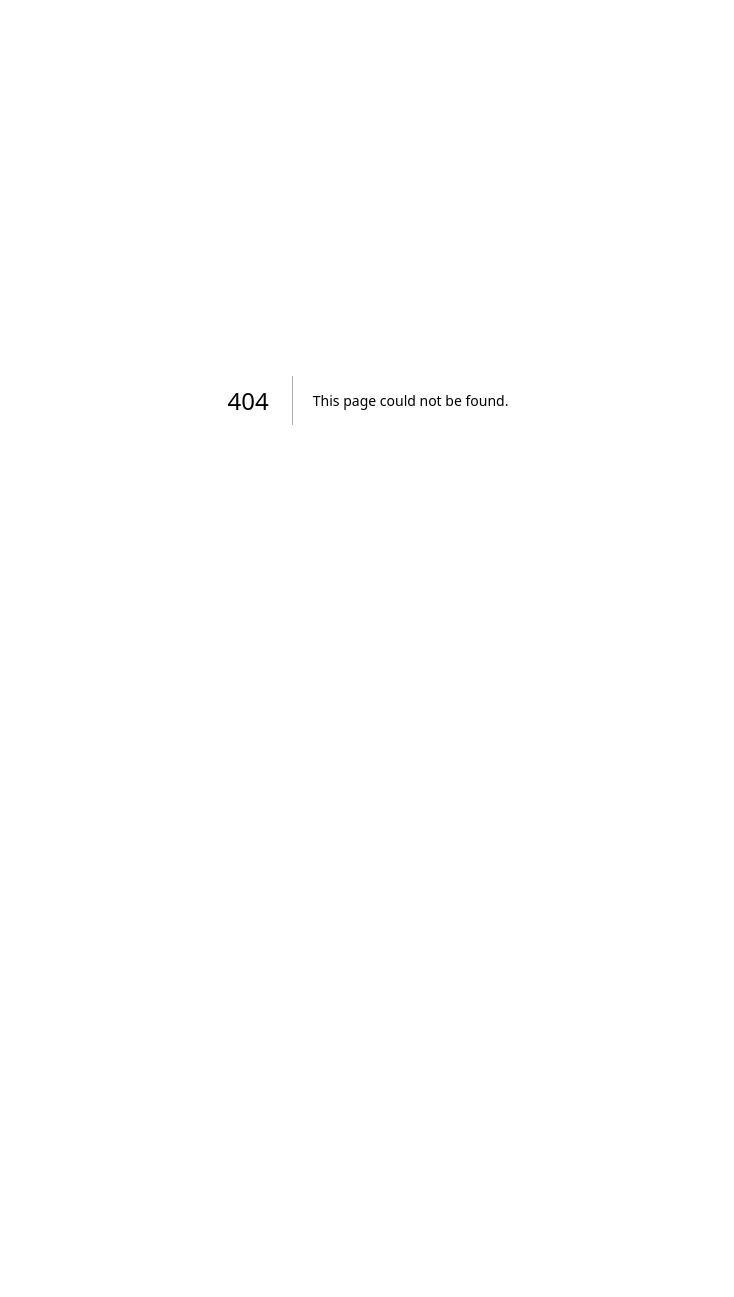
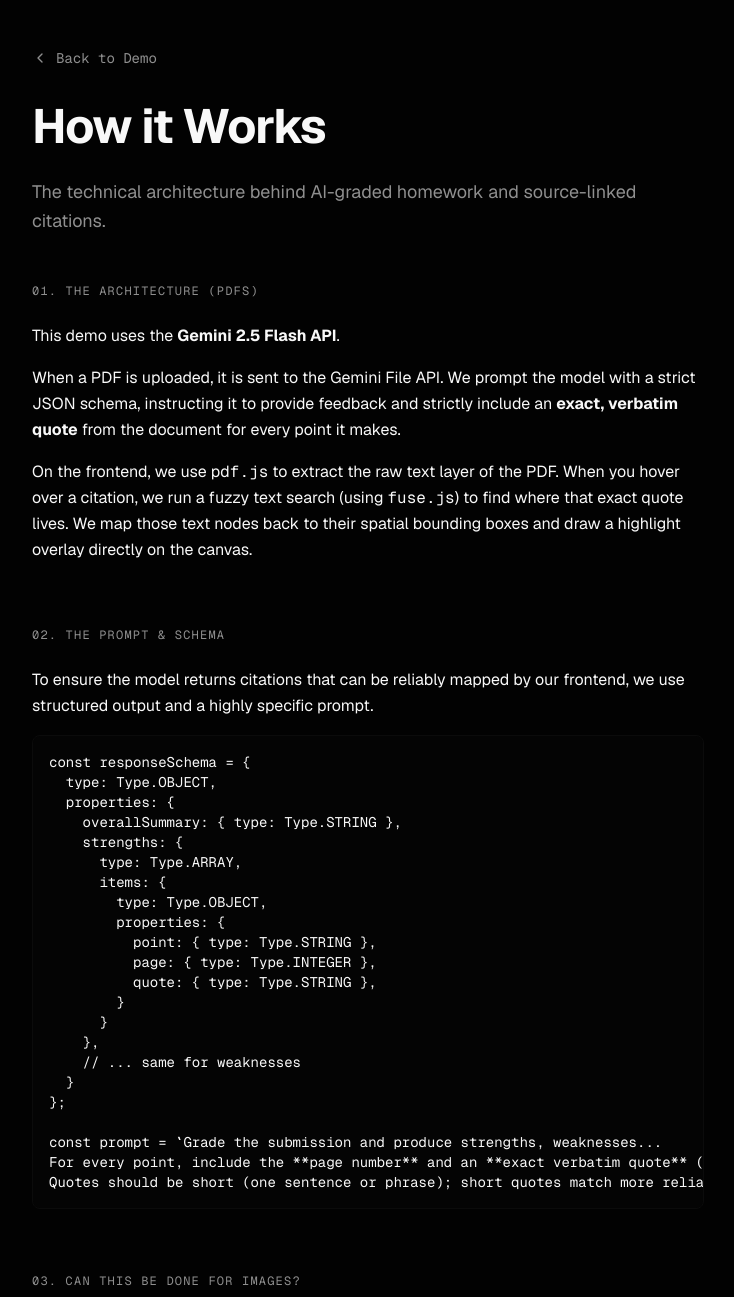
Before and after one commit to aungsh/document-referencing, a Next.js app: page /how-it-works in a window 1280 px wide. Before the commit this address had no page. Shown: the top 1297 px of the page, without its empty margins (272-1006 px from the left). Before the commit the page ends 800 px from the top, so only its background shows below. Built offline with nearby package versions, Linux system fonts and the light colour scheme.

Commit message:
feat: add "How it Works" page and link from dashboard

```diff
--- /dev/null
+++ b/app/how-it-works/page.tsx
@@ -0,0 +1,120 @@
+"use client";
+
+import Link from "next/link";
+
+export default function HowItWorks() {
+  return (
+    <main className="flex-1 px-6 md:px-12 py-12 max-w-3xl mx-auto w-full">
+      <div className="mb-12">
+        <Link
+          href="/"
+          className="inline-flex items-center gap-2 text-sm text-muted-foreground hover:text-foreground transition-colors mb-8 font-mono"
+        >
+          <svg xmlns="http://www.w3.org/2000/svg" width="16" height="16" viewBox="0 0 24 24" fill="none" stroke="currentColor" strokeWidth="2" strokeLinecap="round" strokeLinejoin="round"><path d="m15 18-6-6 6-6" /></svg>
+          Back to Demo
+        </Link>
+        <h1 className="text-4xl md:text-5xl font-bold tracking-tight leading-[1.1] mb-6">
+          How it Works
+        </h1>
+        <p className="text-muted-foreground text-lg leading-relaxed">
+          The technical architecture behind AI-graded homework and source-linked citations.
+        </p>
+      </div>
+
+      <div className="space-y-16">
+        <section>
+          <h2 className="text-xs text-muted-foreground font-mono uppercase tracking-widest mb-6">
+            01. The Architecture (PDFs)
+          </h2>
+          <div className="space-y-4 text-foreground leading-relaxed">
+            <p>
+              This demo uses the <strong>Gemini 2.5 Flash API</strong>.
+            </p>
+            <p>
+              When a PDF is uploaded, it is sent to the Gemini File API. We prompt the model with a strict JSON schema, instructing it to provide feedback and strictly include an <strong>exact, verbatim quote</strong> from the document for every point it makes.
+            </p>
+            <p>
+              On the frontend, we use <code>pdf.js</code> to extract the raw text layer of the PDF. When you hover over a citation, we run a fuzzy text search (using <code>fuse.js</code>) to find where that exact quote lives. We map those text nodes back to their spatial bounding boxes and draw a highlight overlay directly on the canvas.
+            </p>
+          </div>
+        </section>
+
+        <section>
+          <h2 className="text-xs text-muted-foreground font-mono uppercase tracking-widest mb-6">
+            02. The Prompt & Schema
+          </h2>
+          <div className="space-y-4 text-foreground leading-relaxed">
+            <p>
+              To ensure the model returns citations that can be reliably mapped by our frontend, we use structured output and a highly specific prompt.
+            </p>
+            <div className="bg-muted/30 p-4 rounded-lg overflow-x-auto text-sm font-mono border border-muted">
+              <pre><code>{`const responseSchema = {
+  type: Type.OBJECT,
+  properties: {
+    overallSummary: { type: Type.STRING },
+    strengths: {
+      type: Type.ARRAY,
+      items: {
+        type: Type.OBJECT,
+        properties: {
+          point: { type: Type.STRING },
+          page: { type: Type.INTEGER },
+          quote: { type: Type.STRING },
+        }
+      }
+    },
+    // ... same for weaknesses
+  }
+};
+
+const prompt = \`Grade the submission and produce strengths, weaknesses...
+For every point, include the **page number** and an **exact verbatim quote** (not paraphrased) from the document that supports it.
+Quotes should be short (one sentence or phrase); short quotes match more reliably against extracted PDF text.\`;`}</code></pre>
+            </div>
+          </div>
+        </section>
+
+        <section>
+          <h2 className="text-xs text-muted-foreground font-mono uppercase tracking-widest mb-6">
+            03. Can this be done for Images?
+          </h2>
+          <div className="space-y-4 text-foreground leading-relaxed">
+            <p>
+              <strong>Yes.</strong> While the PDF approach relies on extracting a hidden text layer via the browser, doing this for images requires a different technique.
+            </p>
+            <p>
+              Gemini 2.5 Flash possesses native <strong>Spatial Understanding</strong>. Instead of asking for a text quote, you prompt the model to return 2D bounding box coordinates directly (formatted as <code>[ymin, xmin, ymax, xmax]</code>).
+            </p>
+            <p>
+              The model analyzes the image and returns the exact pixel coordinates of the referenced region. Your frontend simply draws a CSS box over the image at those coordinates, bypassing the need for OCR or text-matching libraries.
+            </p>
+          </div>
+        </section>
+
+        <section>
+          <h2 className="text-xs text-muted-foreground font-mono uppercase tracking-widest mb-6">
+            04. User Reassurance & Uploads
+          </h2>
+          <div className="space-y-4 text-foreground leading-relaxed">
+            <p>
+              To reassure users, you can show a popup confirming their document was successfully received, then display the raw content on screen. <strong>This is entirely independent of the Gemini API</strong>.
+            </p>
+            <p>
+              Showing an upload confirmation is standard frontend UI, triggered when a file successfully uploads to your database or cloud storage (like S3). Similarly, rendering the raw document alongside AI feedback is achieved by passing the file URL to your frontend viewer.
+            </p>
+          </div>
+        </section>
+      </div>
+
+      <div className="mt-20 pt-8 border-t border-muted">
+        <Link
+          href="/"
+          className="inline-flex h-10 items-center justify-center rounded-lg px-6 text-sm font-semibold transition-opacity hover:opacity-90"
+          style={{ background: 'var(--color-accent)', color: 'var(--color-accent-foreground)' }}
+        >
+          Try the Demo
+        </Link>
+      </div>
+    </main>
+  );
+}
--- a/app/page.tsx
+++ b/app/page.tsx
@@ -1,6 +1,7 @@
 "use client";
 
 import { useState } from "react";
+import Link from "next/link";
 import dynamic from "next/dynamic";
 import { toast } from "sonner";
 import CitationPanel, { GradingResult, Citation } from "@/components/CitationPanel";
@@ -55,9 +56,17 @@ export default function Home() {
 
   return (
     <main className="flex-1 flex flex-col px-6 md:px-12 py-8 max-w-[1400px] mx-auto w-full">
-      <header className="mb-8">
-        <h1 className="text-3xl font-bold tracking-tight mb-2">Homework Grader</h1>
-        <p className="text-sm text-muted-foreground font-mono">AI-Graded Homework with Source-Linked Citations</p>
+      <header className="mb-8 flex items-end justify-between">
+        <div>
+          <h1 className="text-3xl font-bold tracking-tight mb-2">Homework Grader</h1>
+          <p className="text-sm text-muted-foreground font-mono">AI-Graded Homework with Source-Linked Citations</p>
+        </div>
+        <Link
+          href="/how-it-works"
+          className="text-sm font-mono text-muted-foreground hover:text-foreground transition-colors underline underline-offset-4"
+        >
+          How it Works
+        </Link>
       </header>
 
       {!file && !isGrading && (
```
